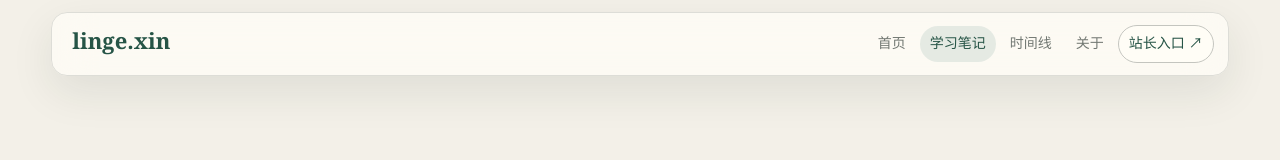
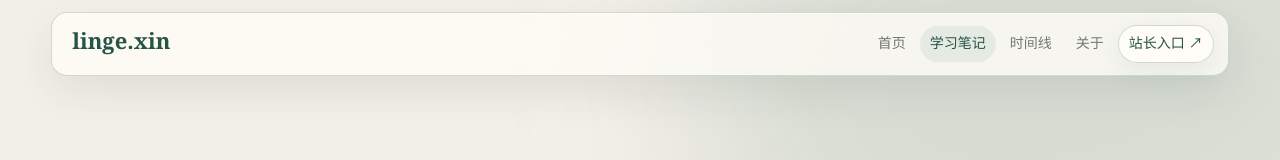
Before and after one commit to Floatend/Study-assistant, a Vue app in the folder goalbot-frontend/: page /notes in a window 1280 px wide. Shown: the top 160 px of the page. Built offline with nearby package versions, Linux system fonts and the light colour scheme; no server answers.

Commit message:
feat: add liquid glass atmosphere

```diff
--- a/goalbot-frontend/src/components/BackToTopButton.vue
+++ b/goalbot-frontend/src/components/BackToTopButton.vue
@@ -48,12 +48,12 @@ onBeforeUnmount(() => window.removeEventListener('scroll', updateVisibility))
   gap: 6px;
   min-height: 38px;
   padding: 0 13px;
-  border: 1px solid var(--line-strong);
+  border: 1px solid var(--glass-border);
   border-radius: 999px;
   color: var(--brand-strong);
   background: var(--glass-strong);
-  box-shadow: var(--shadow-soft);
-  backdrop-filter: blur(16px) saturate(1.15);
+  box-shadow: inset 0 1px 0 var(--glass-highlight), var(--shadow-soft);
+  backdrop-filter: blur(20px) saturate(1.2);
   font: inherit;
   font-size: 12px;
   font-weight: 750;
--- a/goalbot-frontend/src/components/PublicSiteHeader.vue
+++ b/goalbot-frontend/src/components/PublicSiteHeader.vue
@@ -24,8 +24,9 @@
   border-radius: var(--radius-lg);
   color: var(--text);
   background: var(--glass);
-  box-shadow: var(--shadow-soft);
-  backdrop-filter: blur(20px) saturate(1.2);
+  border-color: var(--glass-border);
+  box-shadow: inset 0 1px 0 var(--glass-highlight), var(--shadow-soft);
+  backdrop-filter: blur(22px) saturate(1.22);
 }
 .site-wordmark {
   align-self: flex-start;
@@ -60,9 +61,11 @@
   display: inline-flex;
   align-items: center;
   gap: var(--space-1);
-  border: 1px solid var(--line-strong);
+  border: 1px solid var(--glass-border);
   color: var(--brand-strong);
   background: var(--glass-strong);
+  box-shadow: inset 0 1px 0 var(--glass-highlight), 0 8px 24px color-mix(in srgb, var(--brand) 8%, transparent);
+  backdrop-filter: blur(16px) saturate(1.18);
 }
 .site-workspace-link span { transition: transform .25s ease; }
 .site-workspace-link:hover span { transform: translate(2px,-2px); }
--- a/goalbot-frontend/src/styles/index.css
+++ b/goalbot-frontend/src/styles/index.css
@@ -21,6 +21,10 @@
   --on-accent: var(--text);
   --glass: color-mix(in srgb, var(--surface) 76%, transparent);
   --glass-strong: color-mix(in srgb, var(--surface) 90%, transparent);
+  --glass-border: color-mix(in srgb, var(--surface) 58%, var(--brand) 22%);
+  --glass-highlight: color-mix(in srgb, var(--surface) 78%, transparent);
+  --liquid-brand: color-mix(in srgb, var(--brand) 72%, transparent);
+  --liquid-accent: color-mix(in srgb, var(--accent) 64%, transparent);
   --focus-ring: color-mix(in srgb, var(--brand) 24%, transparent);
   --shadow-soft: 0 16px 44px color-mix(in srgb, var(--text) 9%, transparent);
   --shadow-float: 0 26px 70px color-mix(in srgb, var(--text) 15%, transparent);
@@ -135,6 +139,59 @@ a { color: inherit; }
 .el-textarea__inner:focus { box-shadow: 0 0 0 1px var(--brand) inset, 0 0 0 3px var(--focus-ring); }
 .el-dialog { border-radius: var(--radius-md); background: var(--surface); }
 .el-message, .el-dropdown-menu, .el-popper.is-light { border-radius: var(--radius-md); }
+.el-button.is-circle.is-plain {
+  border-color: var(--glass-border);
+  background: var(--glass);
+  box-shadow: inset 0 1px 0 var(--glass-highlight), var(--shadow-soft);
+  backdrop-filter: blur(16px) saturate(1.18);
+}
+
+/* A quiet color wash keeps long editorial pages from feeling completely flat. */
+:where(.public-home, .knowledge-page, .journey-page, .about-page, .login-page, .admin-shell) {
+  position: relative;
+  isolation: isolate;
+  overflow-x: clip;
+}
+:where(.public-home, .knowledge-page, .journey-page, .about-page, .login-page, .admin-shell)::before,
+:where(.public-home, .knowledge-page, .journey-page, .about-page, .login-page, .admin-shell)::after {
+  position: absolute;
+  z-index: 0;
+  pointer-events: none;
+  content: '';
+  border-radius: 47% 53% 60% 40% / 42% 44% 56% 58%;
+  filter: blur(78px) saturate(1.12);
+  will-change: transform;
+}
+:where(.public-home, .knowledge-page, .journey-page, .about-page, .login-page, .admin-shell)::before {
+  top: -150px;
+  right: -160px;
+  width: min(58vw, 820px);
+  height: 480px;
+  background: var(--liquid-brand);
+  opacity: .18;
+  animation: liquid-drift-a 20s ease-in-out infinite alternate;
+}
+:where(.public-home, .knowledge-page, .journey-page, .about-page, .login-page, .admin-shell)::after {
+  bottom: -120px;
+  left: -160px;
+  width: min(44vw, 620px);
+  height: 380px;
+  background: var(--liquid-accent);
+  opacity: .12;
+  animation: liquid-drift-b 25s ease-in-out infinite alternate;
+}
+:where(.public-home, .knowledge-page, .journey-page, .about-page, .login-page, .admin-shell) > * {
+  position: relative;
+  z-index: 1;
+}
+@keyframes liquid-drift-a {
+  from { transform: translate3d(0, 0, 0) rotate(-4deg) scale(1); }
+  to { transform: translate3d(-22px, 18px, 0) rotate(4deg) scale(1.06); }
+}
+@keyframes liquid-drift-b {
+  from { transform: translate3d(0, 0, 0) rotate(6deg) scale(1.02); }
+  to { transform: translate3d(24px, -20px, 0) rotate(-5deg) scale(1.08); }
+}
 
 @media (prefers-reduced-motion: reduce) {
   html { scroll-behavior: auto; }
--- a/goalbot-frontend/src/views/Journey.vue
+++ b/goalbot-frontend/src/views/Journey.vue
@@ -94,11 +94,11 @@ function categoryLabel(category: TimelineCategory) { return categoryLabels[categ
   flex-wrap: wrap;
   gap: var(--space-2);
   padding: var(--space-3);
-  border: 1px solid var(--line);
+  border: 1px solid var(--glass-border);
   border-radius: var(--radius-lg);
   background: var(--glass);
-  box-shadow: var(--shadow-soft);
-  backdrop-filter: blur(18px) saturate(1.15);
+  box-shadow: inset 0 1px 0 var(--glass-highlight), var(--shadow-soft);
+  backdrop-filter: blur(22px) saturate(1.2);
 }
 .journey-filter { display: inline-flex; align-items: center; gap: var(--space-2); padding: 8px 13px; border: 0; border-radius: 999px; color: var(--muted); background: transparent; font-size: 14px; font-weight: 700; cursor: pointer; transition: color .22s ease, background-color .22s ease; }
 .journey-filter small { color: var(--subtle); font-size: 11px; }
--- a/goalbot-frontend/src/views/Login.vue
+++ b/goalbot-frontend/src/views/Login.vue
@@ -85,7 +85,7 @@ async function submit() {
 .context-index { display: none; grid-template-columns: auto 1fr; gap: var(--space-2) var(--space-4); color: color-mix(in srgb, var(--surface) 62%, transparent); font-size: 11px; }
 .context-index strong { color: var(--surface); font-size: 12px; }
 .login-form-area { display: grid; flex: 1; place-items: center; padding: var(--space-5) var(--space-4); }
-.login-panel { display: flex; width: min(420px,100%); flex-direction: column; gap: var(--space-6); padding: var(--space-6); border: 1px solid var(--line); border-radius: var(--radius-lg); background: var(--glass-strong); box-shadow: var(--shadow-float); backdrop-filter: blur(20px) saturate(1.15); }
+.login-panel { display: flex; width: min(420px,100%); flex-direction: column; gap: var(--space-6); padding: var(--space-6); border: 1px solid var(--glass-border); border-radius: var(--radius-lg); background: var(--glass-strong); box-shadow: inset 0 1px 0 var(--glass-highlight), var(--shadow-float); backdrop-filter: blur(24px) saturate(1.2); }
 .back-to-blog { align-self: flex-start; color: var(--brand-strong); font-size: 14px; font-weight: 700; text-decoration: none; }
 .login-heading { display: flex; flex-direction: column; gap: var(--space-2); }
 .login-heading>span { color: var(--brand); }
--- a/goalbot-frontend/src/views/OfficialNotes.vue
+++ b/goalbot-frontend/src/views/OfficialNotes.vue
@@ -209,7 +209,7 @@ function formatLongDate(value?: string) { return value ? new Date(value).toLocal
 .knowledge-layout { display:grid; grid-template-columns:minmax(250px,.62fr) minmax(0,1.7fr) minmax(180px,.4fr); gap:22px; min-height:700px; align-items:start; }
 
 /* ============ Library ============ */
-.knowledge-library { padding:20px; border:1px solid var(--line); border-radius:var(--radius-lg); background:var(--glass); box-shadow:var(--shadow-soft); backdrop-filter:blur(18px) saturate(1.15); }
+.knowledge-library { padding:20px; border:1px solid var(--glass-border); border-radius:var(--radius-lg); background:var(--glass); box-shadow:inset 0 1px 0 var(--glass-highlight),var(--shadow-soft); backdrop-filter:blur(22px) saturate(1.2); }
 .library-label { margin:22px 0 10px; color:var(--gb-muted); font-size:11px; font-weight:800; letter-spacing:.12em; }
 .notes-label { margin-top:26px; }
 .public-note-scroll { height:380px; margin-right:-8px; padding-right:8px; }
@@ -267,7 +267,7 @@ function formatLongDate(value?: string) { return value ? new Date(value).toLocal
 .article-pagination strong { font-size:13px; font-weight:750; }
 
 /* ============ Outline ============ */
-.article-outline { position:sticky; top:92px; padding:22px 20px; border:1px solid var(--line); border-radius:var(--radius-lg); background:var(--glass); box-shadow:var(--shadow-soft); backdrop-filter:blur(18px) saturate(1.15); }
+.article-outline { position:sticky; top:92px; padding:22px 20px; border:1px solid var(--glass-border); border-radius:var(--radius-lg); background:var(--glass); box-shadow:inset 0 1px 0 var(--glass-highlight),var(--shadow-soft); backdrop-filter:blur(22px) saturate(1.2); }
 .article-outline>p { margin:0; color:var(--gb-muted); font-size:11px; font-weight:800; letter-spacing:.1em; }
 .article-outline>span { display:block; margin-top:16px; color:var(--gb-subtle); font-size:12px; }
 .article-outline button {
```
Also changed, not shown: goalbot-frontend/src/App.vue (+7 -3 lines), 1 other file (tests, documents, lock files or other folders).
